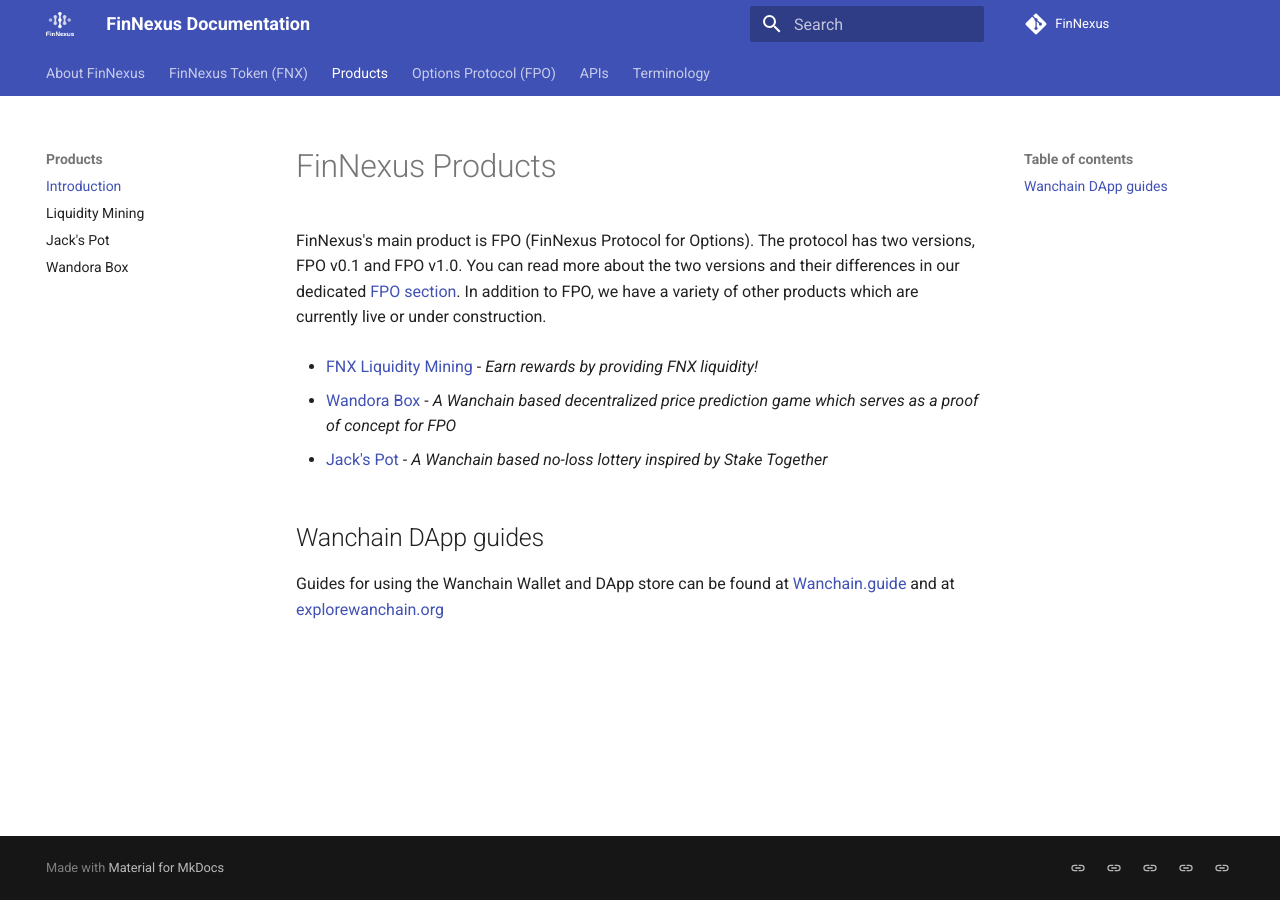
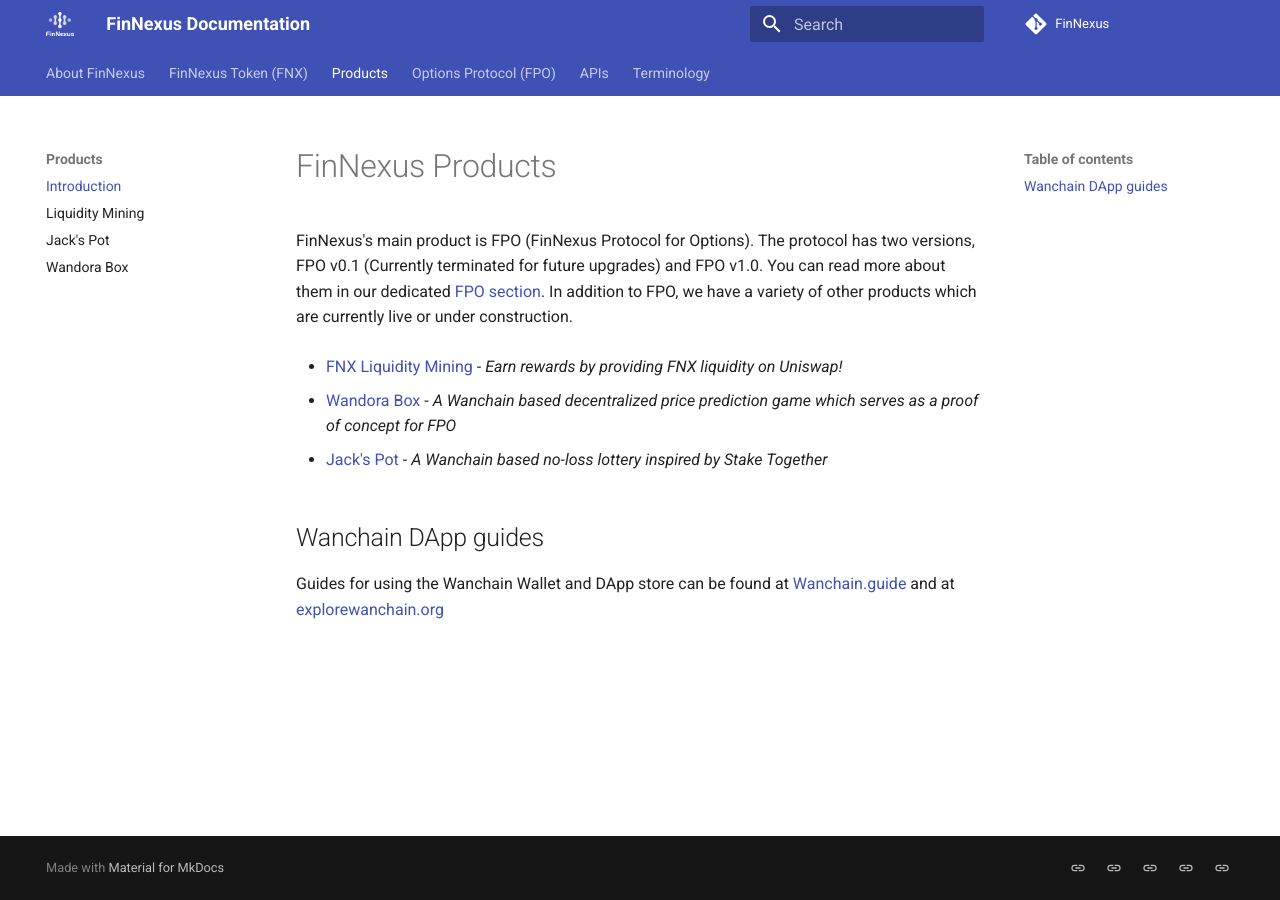
Before and after one commit to Phoenix-Finance/Phoenix-Documentation, an MkDocs documentation site: the page built from content/products/index.md, in a window 1280 px wide. Built offline with MkDocs 1.6.1 and Material for MkDocs 9.7.7, drawn with Linux system fonts in a browser that asks for light colours.

Commit message:
Update index.md

```diff
--- a/content/products/index.md
+++ b/content/products/index.md
@@ -1,8 +1,8 @@
 # FinNexus Products
 
-FinNexus's main product is FPO (FinNexus Protocol for Options). The protocol has two versions, FPO v0.1 and FPO v1.0. You can read more about the two versions and their differences in our dedicated [FPO section](../options/). In addition to FPO, we have a variety of other products which are currently live or under construction.
+FinNexus's main product is FPO (FinNexus Protocol for Options). The protocol has two versions, FPO v0.1 (Currently terminated for future upgrades) and FPO v1.0. You can read more about them in our dedicated [FPO section](../options/). In addition to FPO, we have a variety of other products which are currently live or under construction.
 
-* [FNX Liquidity Mining](/liquidity) - *Earn rewards by providing FNX liquidity!*
+* [FNX Liquidity Mining](/liquidity) - *Earn rewards by providing FNX liquidity on Uniswap!*
 
 * [Wandora Box](/wandora) - *A Wanchain based decentralized price prediction game which serves as a proof of concept for FPO*
 
```
